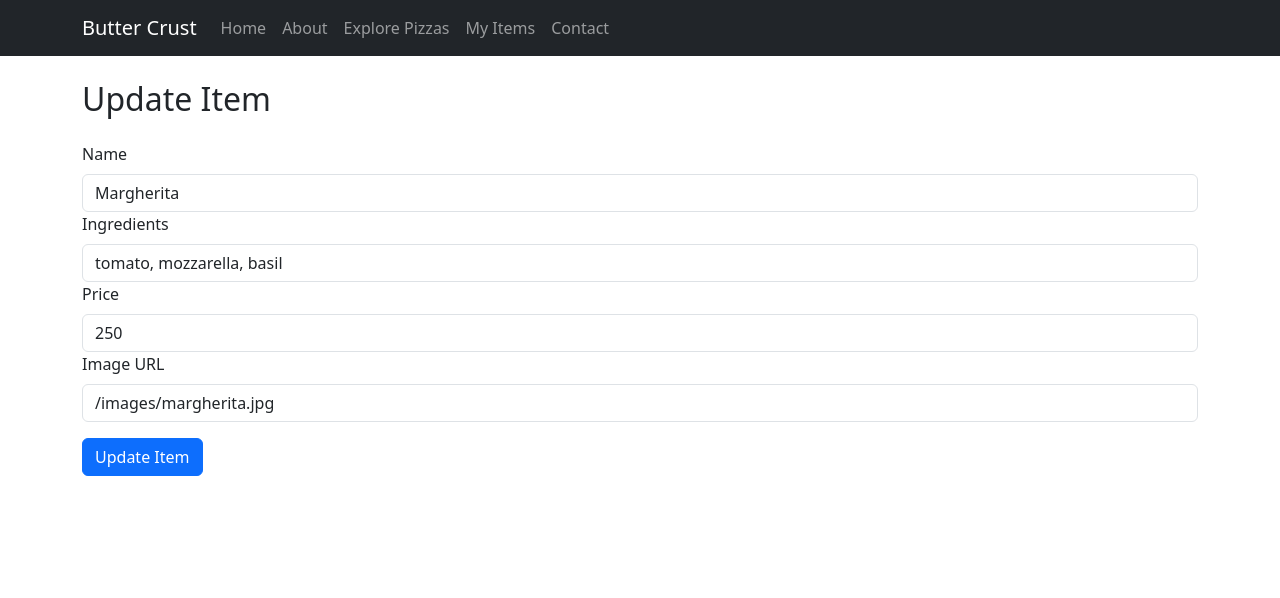
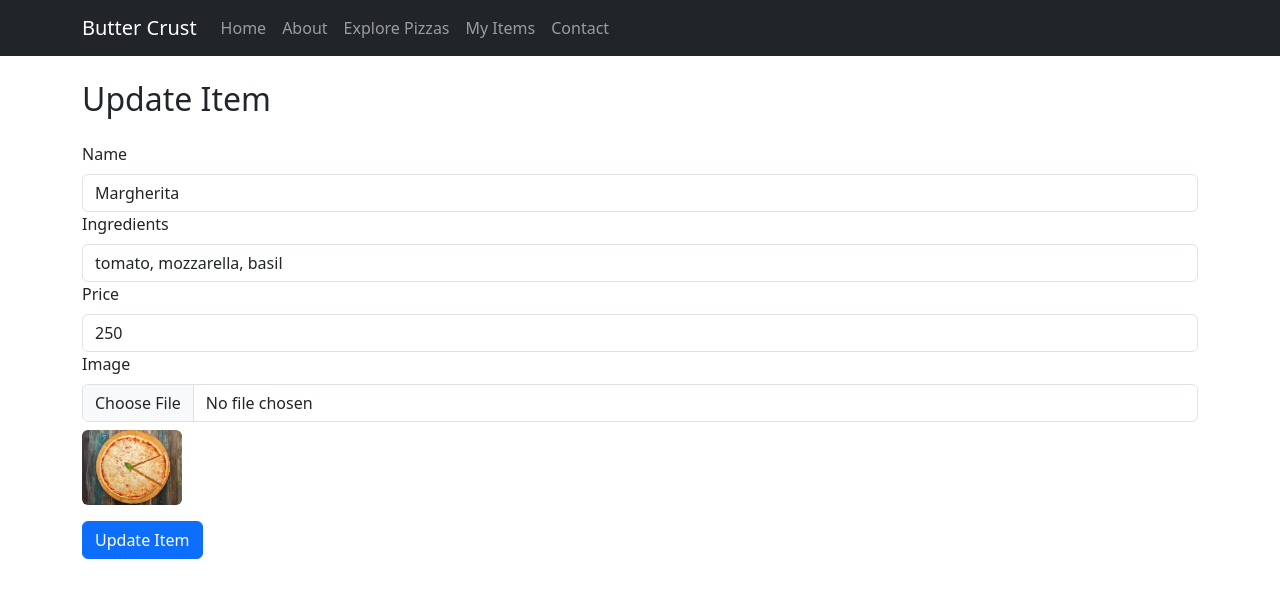
Before and after one commit to Meet-301/pizzastore, a React (Create React App) app: page /update/1 in a window 1280 px wide. Shown: the top 598 px of the page. Built offline with nearby package versions, Linux system fonts and the light colour scheme; data requests are answered from the project's data file.

Commit message:
Aug 10, 2024, 5:03 PM

```diff
--- a/src/components/UpdateItem.js
+++ b/src/components/UpdateItem.js
@@ -1,28 +1,30 @@
-import React, { useEffect } from 'react';
+import React, { useEffect, useState } from 'react';
 import { useNavigate, useParams } from 'react-router-dom';
 import { Formik, Form, Field, ErrorMessage } from 'formik';
 import * as Yup from 'yup';
 import axios from 'axios';
-import { Container, Button, Form as BootstrapForm, Alert } from 'react-bootstrap';
+import { Container, Button, Form as BootstrapForm, Alert, Image } from 'react-bootstrap';
 
 // Validation schema
 const validationSchema = Yup.object({
   name: Yup.string().required('Name is required'),
   ingredients: Yup.string().required('Ingredients are required'),
   price: Yup.number().required('Price is required').positive('Price must be positive').integer('Price must be an integer'),
-  image: Yup.string().url('Must be a valid URL').required('Image URL is required'),
+  image: Yup.mixed().required('Image is required'),
 });
 
 const UpdateItem = () => {
   const { id } = useParams();
   const navigate = useNavigate();
-  const [item, setItem] = React.useState(null);
-  const [error, setError] = React.useState(null);
+  const [item, setItem] = useState(null);
+  const [imagePreview, setImagePreview] = useState('');
+  const [error, setError] = useState(null);
 
   useEffect(() => {
     axios.get(`http://localhost:5000/items/${id}`)
       .then(response => {
         setItem(response.data);
+        setImagePreview(response.data.image); // Set initial image preview
       })
       .catch(error => {
         console.error("There was an error fetching the item!", error);
@@ -31,7 +33,17 @@ const UpdateItem = () => {
   }, [id]);
 
   const handleSubmit = (values) => {
-    axios.put(`http://localhost:5000/items/${id}`, values)
+    const formData = new FormData();
+    formData.append('name', values.name);
+    formData.append('ingredients', values.ingredients);
+    formData.append('price', values.price);
+    formData.append('image', values.image); // This should be a file object
+
+    axios.put(`http://localhost:5000/items/${id}`, formData, {
+      headers: {
+        'Content-Type': 'multipart/form-data',
+      },
+    })
       .then(() => {
         navigate('/myitems');
       })
@@ -39,6 +51,14 @@ const UpdateItem = () => {
         console.error("There was an error updating the item!", error);
         setError("Could not update item.");
       });
+  };
+
+  const handleFileChange = (event, setFieldValue) => {
+    const file = event.currentTarget.files[0];
+    if (file) {
+      setFieldValue("image", file);
+      setImagePreview(URL.createObjectURL(file)); // Create a preview URL for the image
+    }
   };
 
   if (error) {
@@ -57,12 +77,13 @@ const UpdateItem = () => {
           name: item.name,
           ingredients: item.ingredients.join(', '),
           price: item.price,
-          image: item.image,
+          image: '', // Initialize with an empty string, will be handled by file input
         }}
         validationSchema={validationSchema}
         onSubmit={handleSubmit}
+        enableReinitialize // To reset form values when item data changes
       >
-        {({ errors, touched }) => (
+        {({ setFieldValue }) => (
           <Form>
             <BootstrapForm.Group controlId="name">
               <BootstrapForm.Label>Name</BootstrapForm.Label>
@@ -83,8 +104,18 @@ const UpdateItem = () => {
             </BootstrapForm.Group>
 
             <BootstrapForm.Group controlId="image">
-              <BootstrapForm.Label>Image URL</BootstrapForm.Label>
-              <Field name="image" className="form-control" />
+              <BootstrapForm.Label>Image</BootstrapForm.Label>
+              <input
+                type="file"
+                name="image"
+                className="form-control"
+                onChange={(event) => handleFileChange(event, setFieldValue)}
+              />
+              {imagePreview && (
+                <div className="mt-2">
+                  <Image src={imagePreview} rounded style={{ width: '100px', height: 'auto' }} />
+                </div>
+              )}
               <ErrorMessage name="image" component="div" className="text-danger" />
             </BootstrapForm.Group>
 
```
